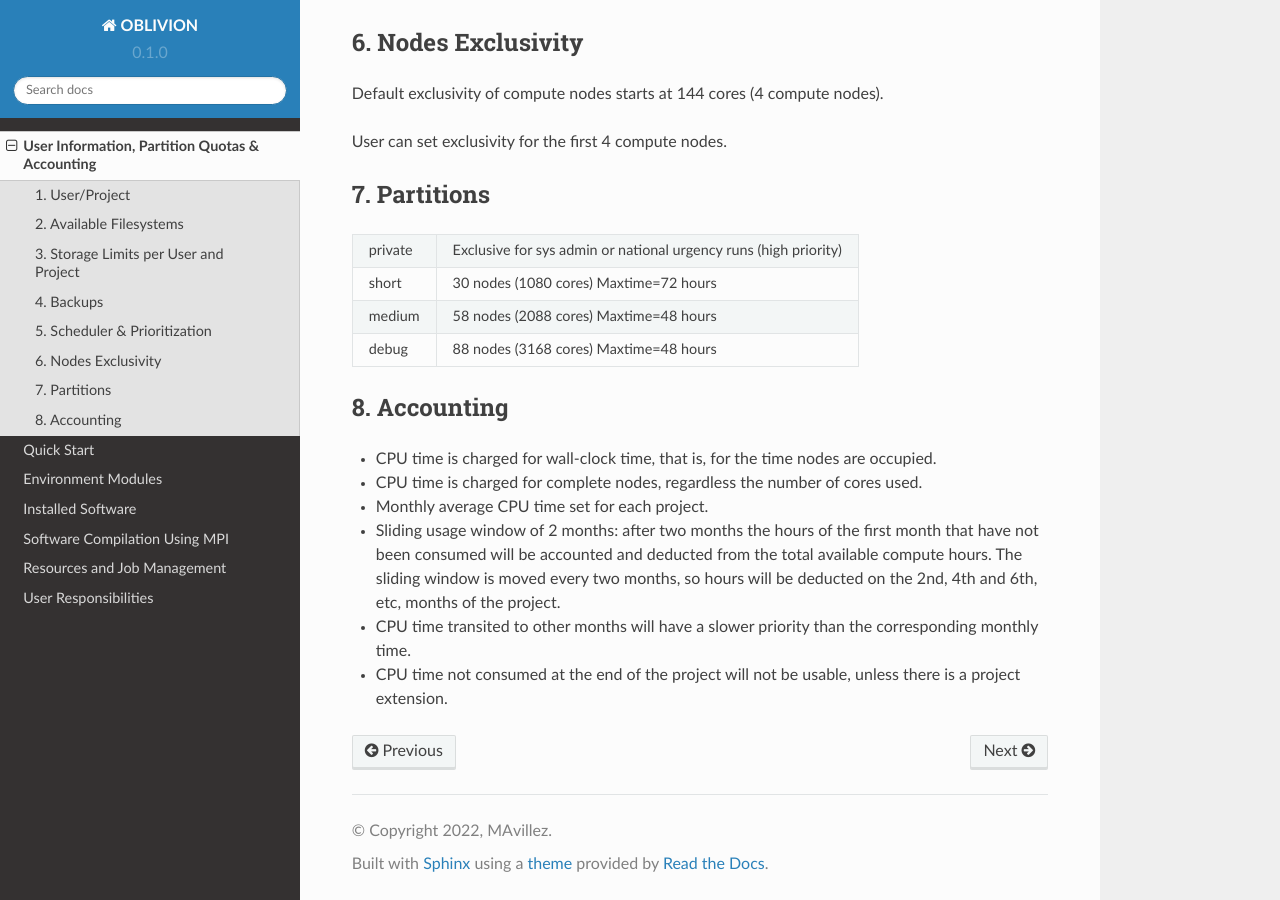
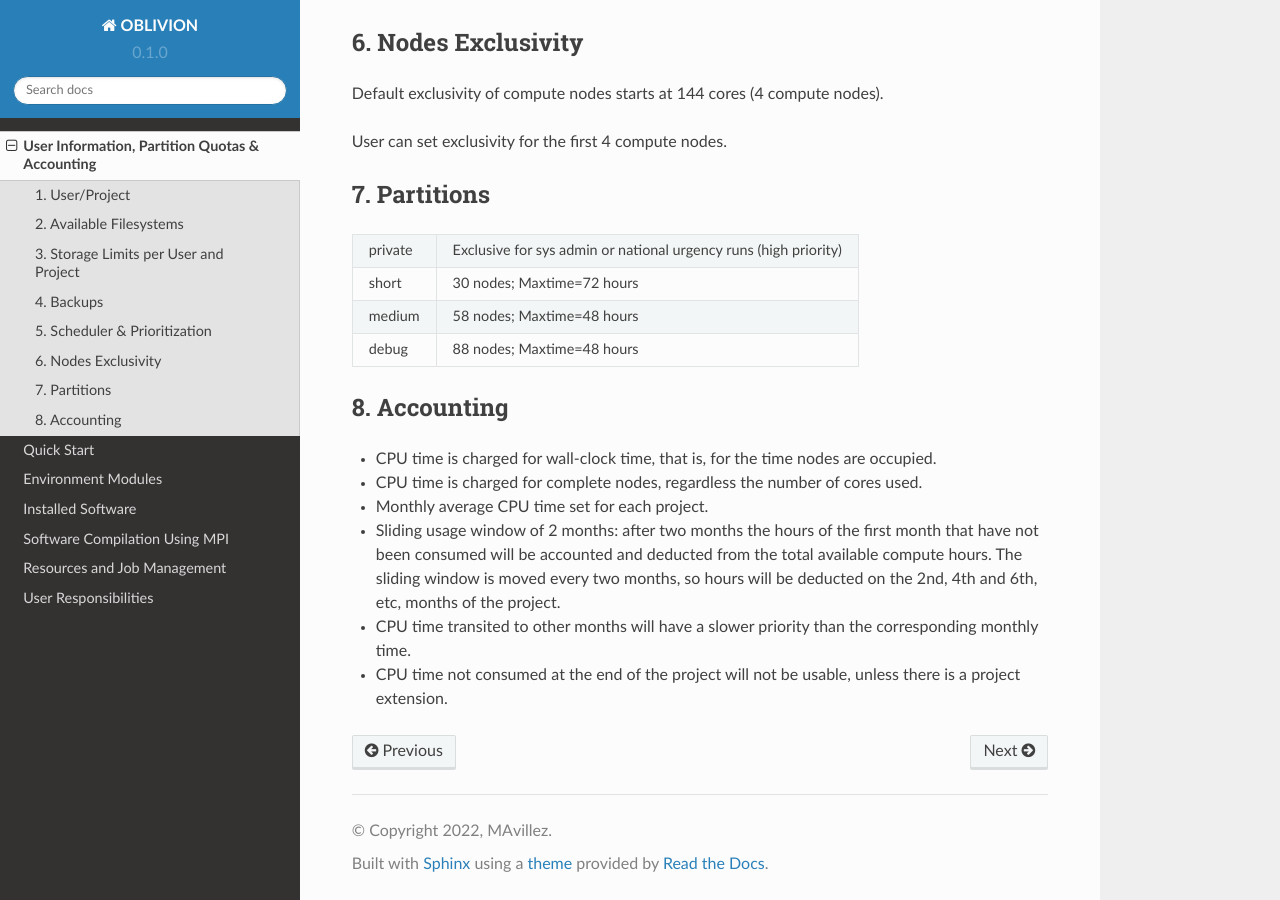
Before and after one commit to mavillez/Oblivion, a Sphinx documentation site: the page built from docs/source/information.rst, in a window 1280 px wide and 900 px high, scrolled down 902 px. Built offline with Sphinx 7.4.7 and the Read the Docs theme 2.0.0, drawn with Linux system fonts in a browser that asks for light colours.

Commit message:
Update information.rst

```diff
--- a/docs/source/information.rst
+++ b/docs/source/information.rst
@@ -62,11 +62,11 @@ User can set exclusivity for the first 4 compute nodes.
   * - private
     - Exclusive for sys admin or national urgency runs (high priority)
   * - short
-    - 30 nodes (1080 cores) Maxtime=72 hours
+    - 30 nodes; Maxtime=72 hours
   * - medium
-    - 58 nodes (2088 cores) Maxtime=48 hours
+    - 58 nodes; Maxtime=48 hours
   * - debug
-    - 88 nodes (3168 cores) Maxtime=48 hours
+    - 88 nodes; Maxtime=48 hours
 
 
 8. Accounting
```
